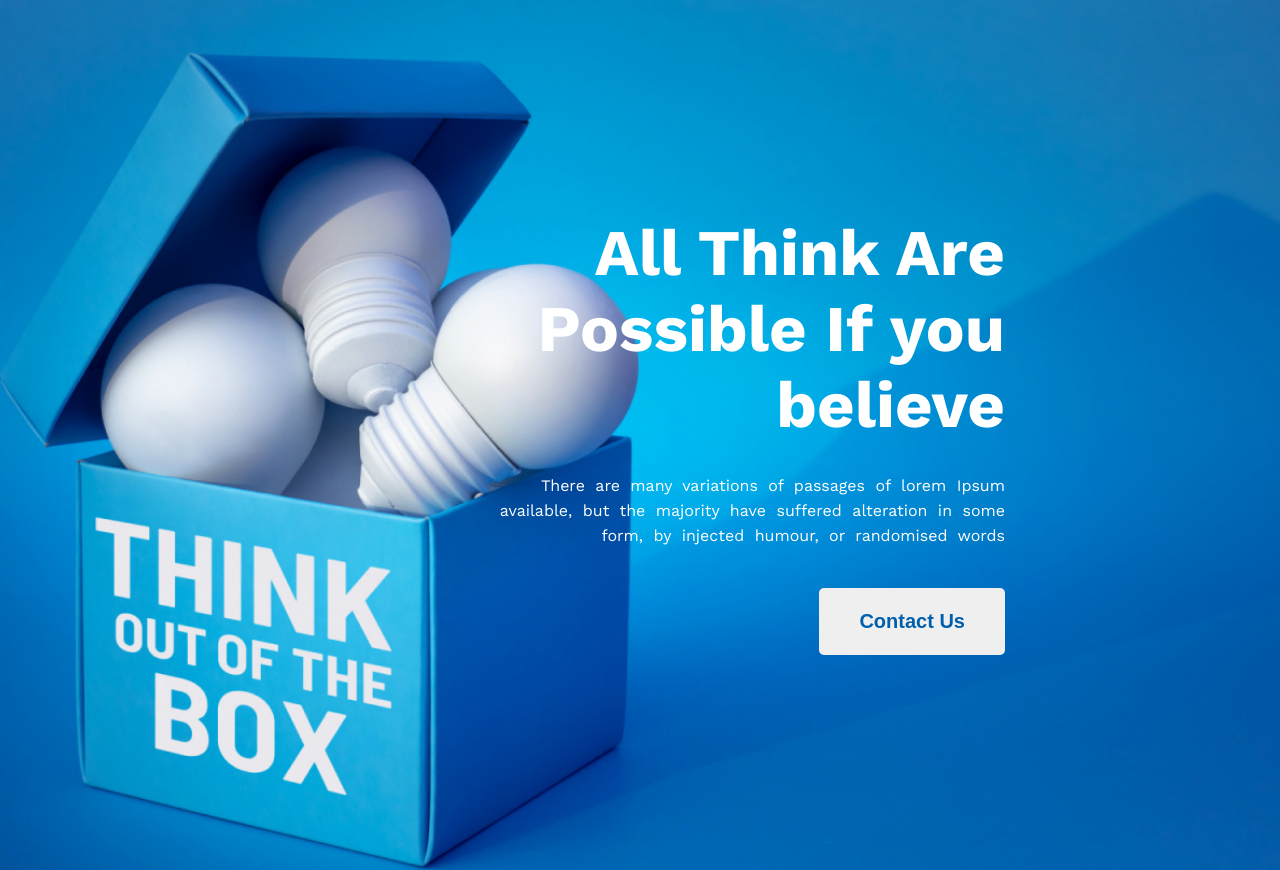
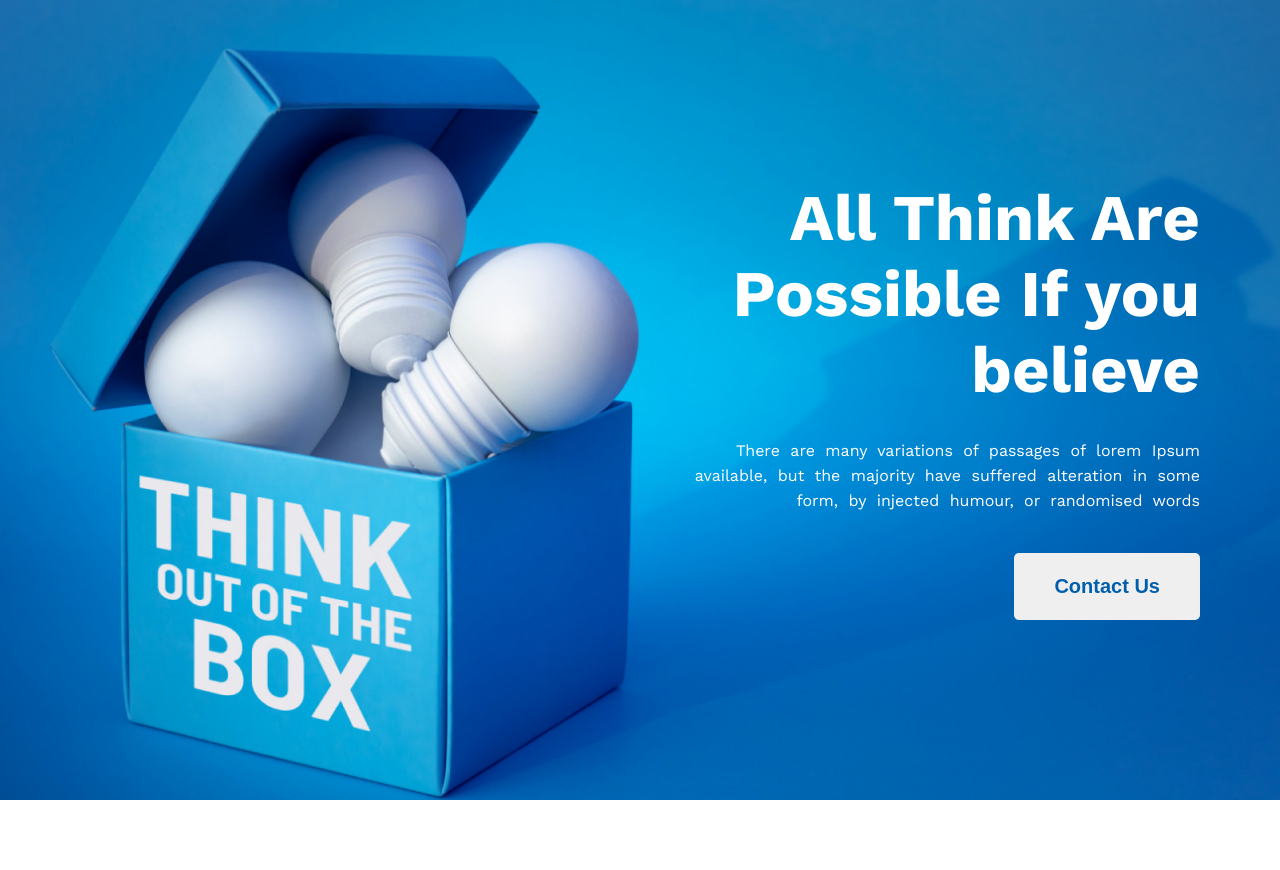
Before and after one commit to rakib5561/self-planning-website-2023, a plain HTML site: page index.html in a window 1280 px wide. After the commit the page ends 800 px from the top, so only its background shows below. Drawn offline with nearby package versions, Linux system fonts and the light colour scheme.

Commit message:
correction some issue about banner part

```diff
--- a/style/style.css
+++ b/style/style.css
@@ -1,12 +1,16 @@
+/* google fonts url link */
 @import url("https://fonts.googleapis.com/css2?family=Work+Sans:ital,wght@0,100;0,200;0,300;0,400;0,500;0,600;0,700;0,800;0,900;1,100;1,200;1,300;1,400;1,500;1,600;1,700;1,900&display=swap");
+
+/* remove default browser style  */
 * {
   margin: 0;
   padding: 0;
   box-sizing: border-box;
 }
 
+/* Container for full webpage */
 .container {
-  /* width: 1240px; */
+  width: 1240px;
   margin: auto;
   padding: 0px 60px;
   font-family: "Work Sans", sans-serif;
@@ -23,7 +27,7 @@
 .banner-content {
   width: 100%;
   direction: rtl;
-  padding: 215px;
+  padding: 180px 0px;
 }
 
 .banner-content h1 {
@@ -52,3 +56,4 @@
   border: none;
   cursor: pointer;
 }
+/* End banner Style */
```
Also changed, not shown: index.html (+5 -0 lines).
